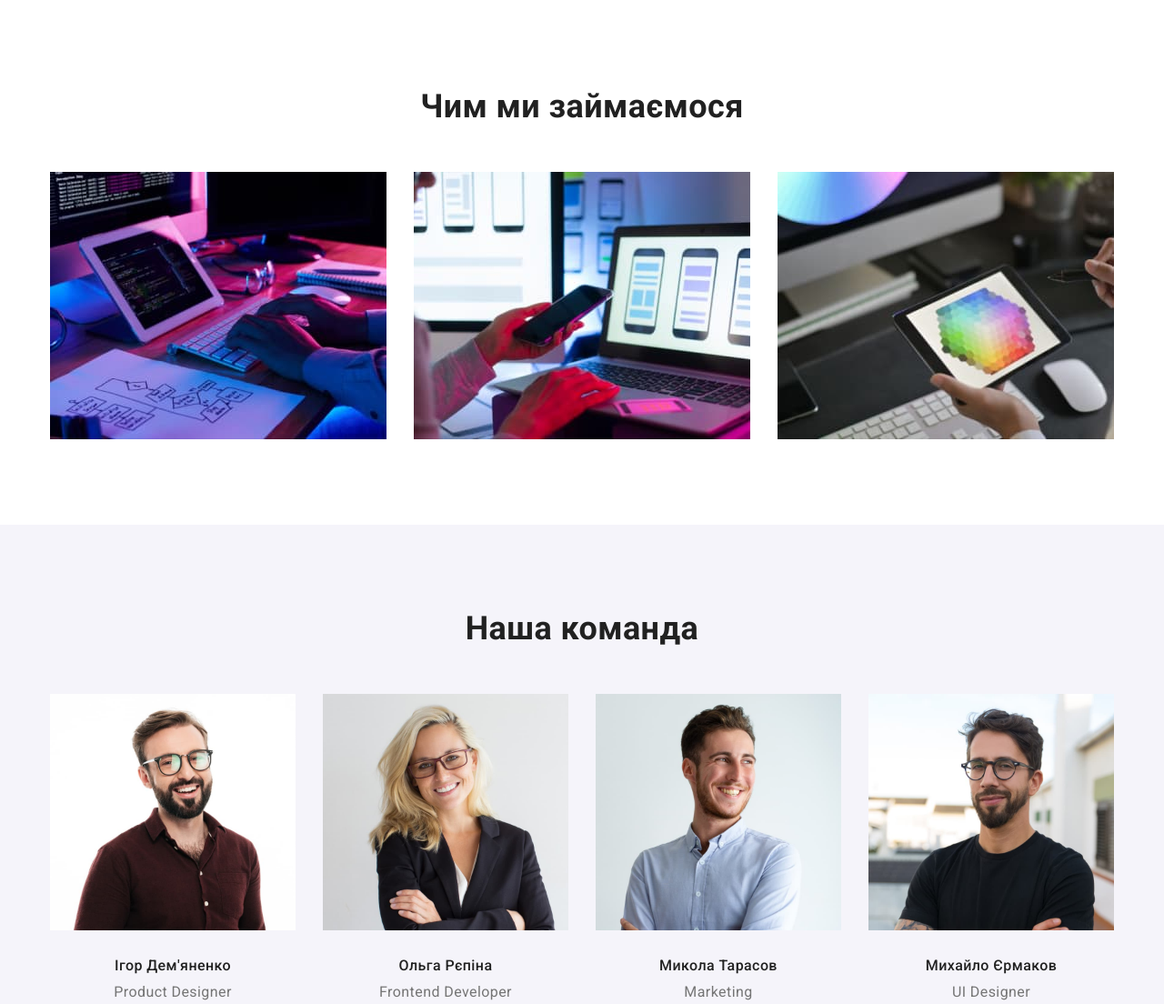
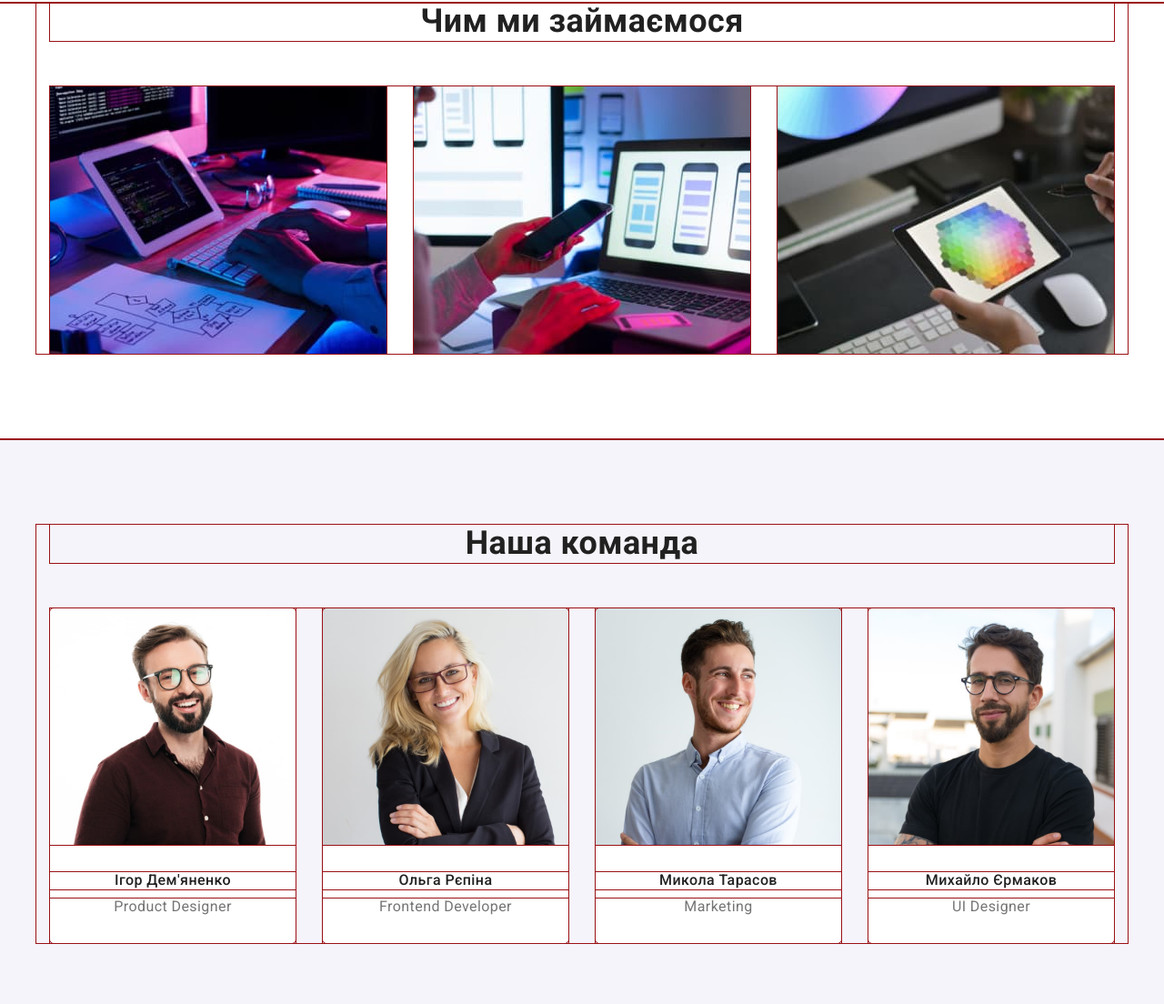
Before and after one commit to Tryhardie/goit-markup-hw-03, a plain HTML site: page index.html in a window 1280 px wide. Shown: the part 753-1857 px from the top of the page at 91% size. Drawn offline with nearby package versions, Linux system fonts and the light colour scheme.

Commit message:
fixed about and team sections

```diff
--- a/css/styles.css
+++ b/css/styles.css
@@ -15,9 +15,9 @@ body {
   color: var(--primary-text-color);
 }
 
-/* * {
-  outline: 1px solid #6a0001;
-} */
+* {
+  outline: 1px solid #9a1115;
+}
 
 /* Containers & Sections */
 
@@ -192,6 +192,9 @@ body {
 .image {
   display: block;
 }
+.about.section {
+  padding-top: 0;
+}
 
 /* Team Section */
 
@@ -205,6 +208,7 @@ body {
 }
 .member-spec {
   margin: 0;
+  padding-bottom: 30px;
   font-weight: 400;
   color: var(--secondary-text-color);
 }
@@ -217,6 +221,10 @@ body {
 }
 .team {
   background-color: var(--accent-bg-color);
+}
+.team-list .item {
+  background-color: var(--primary-bg-color);
+  border-radius: 4px;
 }
 
 /* Footer */
```
